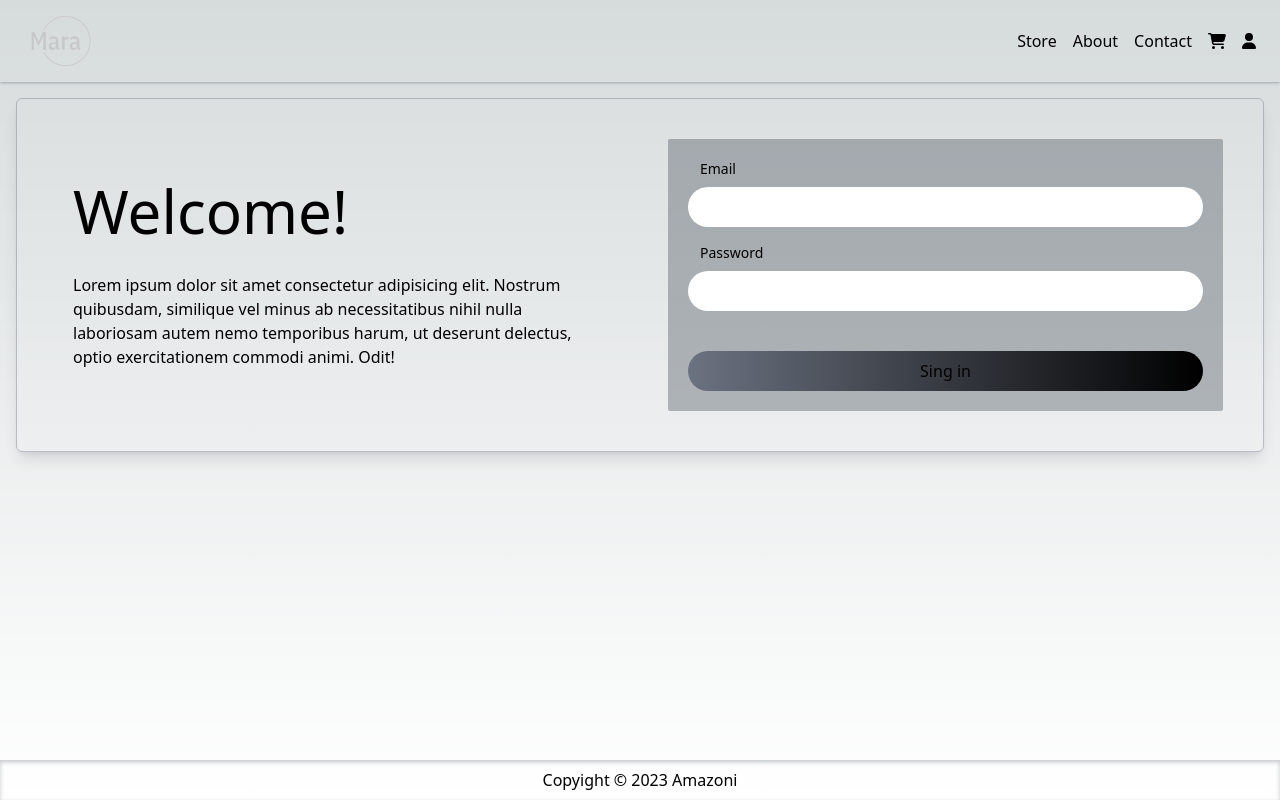
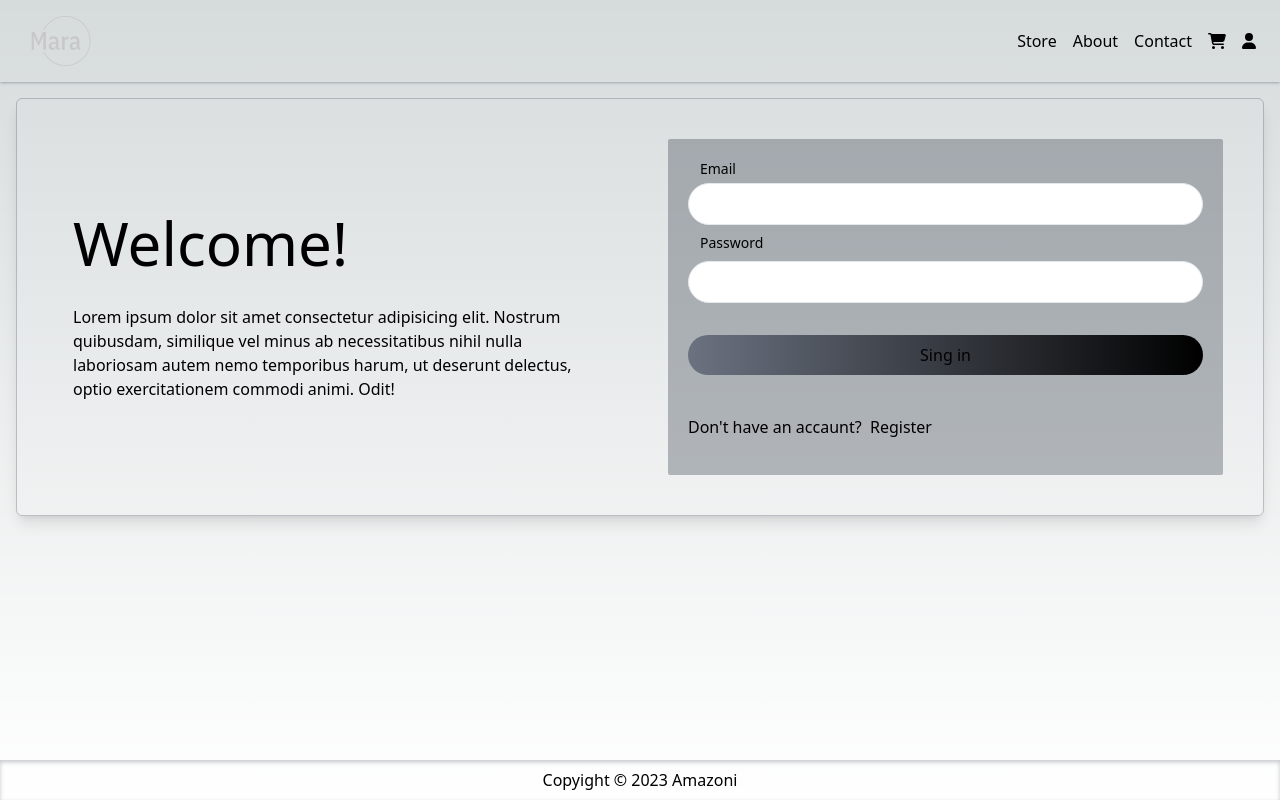
Before and after one commit to glauciellesa/mara, a Next.js app: page /login in a window 1280 px wide. Built offline with nearby package versions, Linux system fonts and the light colour scheme.

Commit message:
add input validation

```diff
--- a/components/Button.tsx
+++ b/components/Button.tsx
@@ -4,7 +4,7 @@ interface ButtonType {
 
 const Button = (buttonType: ButtonType) => {
   return (
-    <button className="bg-gradient-to-r from-gray-500 to-black rounded-full p-2  text-md">
+    <button className="bg-gradient-to-r from-gray-500 to-black rounded-full p-2 mt-6 text-md">
       {buttonType.children}
     </button>
   );
--- a/components/Input.tsx
+++ /dev/null
@@ -1,15 +0,0 @@
-interface InputType {
-  type: string;
-  placeholder: string;
-}
-
-const Input = (inputType: InputType) => {
-  return (
-    <div className="grid gap-2">
-      <span className=" pl-3 text-sm ">{inputType.placeholder}</span>
-      <input type={inputType.type} className="rounded-full p-2 text-base" />
-    </div>
-  );
-};
-
-export default Input;
--- a/components/Navbar.tsx
+++ b/components/Navbar.tsx
@@ -42,7 +42,7 @@ const Navbar = () => {
           <FontAwesomeIcon icon={faCartShopping} className="pr-2" />
 
           {cartItemsCount > 0 ? (
-            <span className="rounded-full bg-red-600 px-2 py-1 text-xs font-bold text-white">
+            <span className="rounded-full bg-red-500 px-2 py-1 text-xs font-bold text-white">
               {cartItemsCount}
             </span>
           ) : null}
--- a/package.json
+++ b/package.json
@@ -22,6 +22,7 @@
     "postcss": "8.4.23",
     "react": "^18.2.0",
     "react-dom": "^18.2.0",
+    "react-hook-form": "^7.46.1",
     "tailwindcss": "3.3.1",
     "typescript": "5.0.4"
   },
--- a/pages/cart/index.tsx
+++ b/pages/cart/index.tsx
@@ -4,9 +4,11 @@ import { Store } from "@/Context/StoreCartContext";
 import Link from "next/link";
 import Item from "@/components/Item";
 import dynamic from "next/dynamic";
+import { useRouter } from "next/router";
 
 const Cart = () => {
   const { state } = useContext(Store);
+  let router = useRouter();
   const {
     cart: { cartItems },
   } = state;
@@ -92,7 +94,11 @@ const Cart = () => {
                 </div>
               </dl>
               <div className="w-11/12 m-7">
-                <button className="primary-button w-full" type="submit">
+                <button
+                  className="primary-button w-full"
+                  type="submit"
+                  onClick={() => router.push("login?redirect=/shipping")}
+                >
                   Checkout
                 </button>
               </div>
--- a/pages/login/index.tsx
+++ b/pages/login/index.tsx
@@ -1,8 +1,27 @@
 import Button from "@/components/Button";
-import Input from "@/components/Input";
 import Head from "next/head";
+import Link from "next/link";
+import React, { useState } from "react";
+import { useForm } from "react-hook-form";
+
+interface FormData {
+  email: string;
+  password: string;
+}
 
 const Login = () => {
+  const [inputValue, setInputValue] = useState();
+
+  const {
+    handleSubmit,
+    register,
+    formState: { errors },
+  } = useForm<FormData>();
+
+  const submitHandler = ({ email, password }) => {
+    console.log(email, password);
+  };
+
   return (
     <>
       <Head>
@@ -19,11 +38,55 @@ const Login = () => {
           </p>
         </div>
         <div className="grid gap-10 p-5 bg-gray-800/30 rounded-sm ">
-          <div className="grid gap-4">
-            <Input type="text" placeholder="Email" />
-            <Input type="password" placeholder="Password" />
+          <form className="grid gap-2" onSubmit={handleSubmit(submitHandler)}>
+            <div className="grid gap-1">
+              <span className=" pl-3 text-sm ">Email</span>
+              <input
+                type="email"
+                className="rounded-full px-2 text-base text-black"
+                {...register("email", {
+                  required: "Please enter email",
+                  pattern: {
+                    value: /^[a-zA-Z0-9_.+-]+@[a-zA-Z0-9-.]+\.[a-zA-Z0-9-.]+$/i,
+                    message: "Please enter a valid email",
+                  },
+                })}
+              />
+            </div>
+            {errors.email ? (
+              <div className="text-red-500 pl-2">{errors.email.message}</div>
+            ) : null}
+
+            <div className="grid gap-2">
+              <span className=" pl-3 text-sm ">Password</span>
+              <input
+                className="rounded-full px-2 text-base text-black"
+                type="password"
+                {...register("password", {
+                  required: "Please enter password",
+                  minLength: {
+                    value: 3,
+                    message: "Password must be at least 6 characters long",
+                  },
+                  pattern: {
+                    value:
+                      /^(?=.*[A-Za-z])(?=.*\d)(?=.*[@$!%*#?&])[A-Za-z\d@$!%*#?&]+$/,
+                    message:
+                      "Password must contain at least one letter, one number, and one special character",
+                  },
+                })}
+                required
+              />
+            </div>
+            {errors.password ? (
+              <div className="text-red-500 pl-2">{errors.password.message}</div>
+            ) : null}
+            <Button>Sing in</Button>
+          </form>
+          <div className="mb-4">
+            Don&apos;t have an accaunt? &nbsp;
+            <Link href="register">Register</Link>
           </div>
-          <Button>Sing in</Button>
         </div>
       </div>
     </>
--- a/styles/globals.css
+++ b/styles/globals.css
@@ -39,3 +39,9 @@ body {
 .primary-button {
   @apply rounded bg-gray-400/40 py-2 px-4 shadow outline-none hover:bg-gray-600 active:bg-gray-700;
 }
+
+input,
+select,
+textarea {
+  @apply rounded border p-2 outline-none ring-gray-400 focus:ring-1;
+}
```
Also changed, not shown: 1 other file (tests, documents, lock files or other folders).
